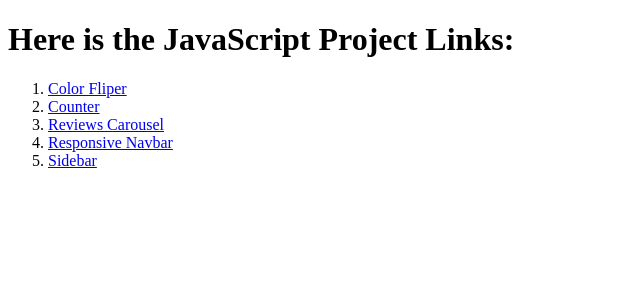
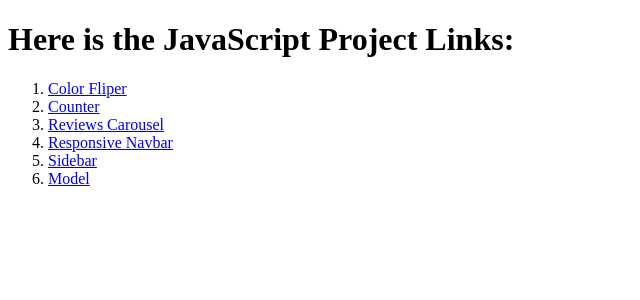
Before and after one commit to MTahir27/JavaScript_Projects, a PHP site: page / in a window 1280 px wide. Shown: the top 300 px of the page, without its empty margins (0-640 px from the left). Run offline with PHP 8.4, Linux system fonts and the light colour scheme.

Commit message:
Porject 6 Link Added

```diff
--- a/index.php
+++ b/index.php
@@ -26,6 +26,9 @@
         <li>
             <a href="5-Sidebar">Sidebar</a>
         </li>
+        <li>
+            <a href="6-Model">Model</a>
+        </li>
     </ol>
 </body>
 
```
